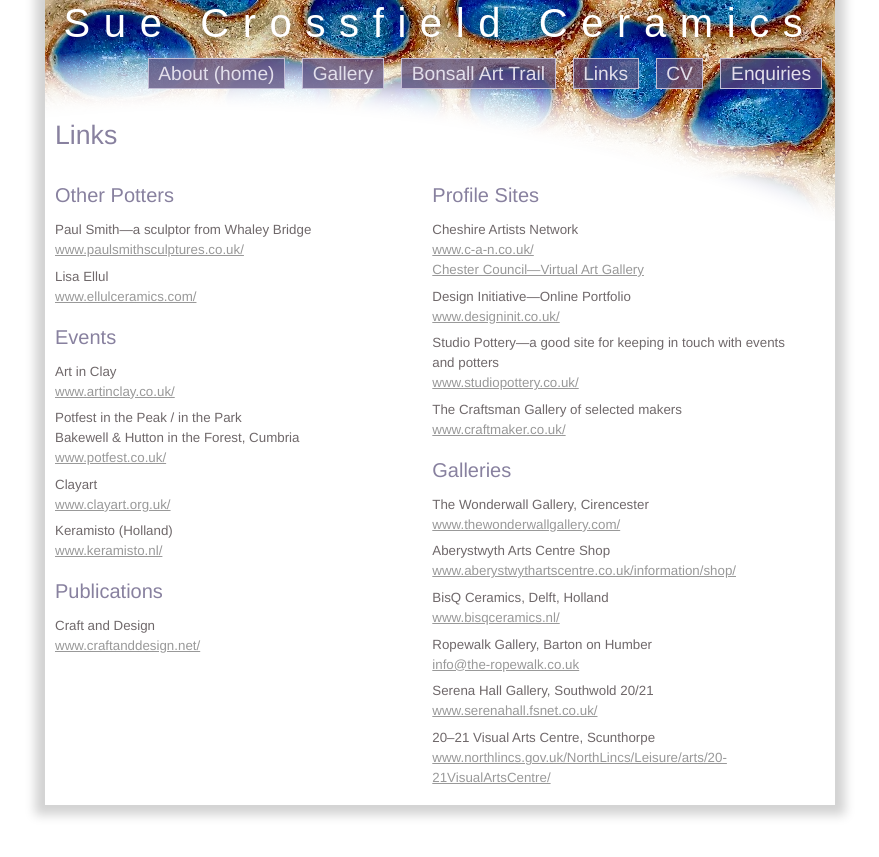
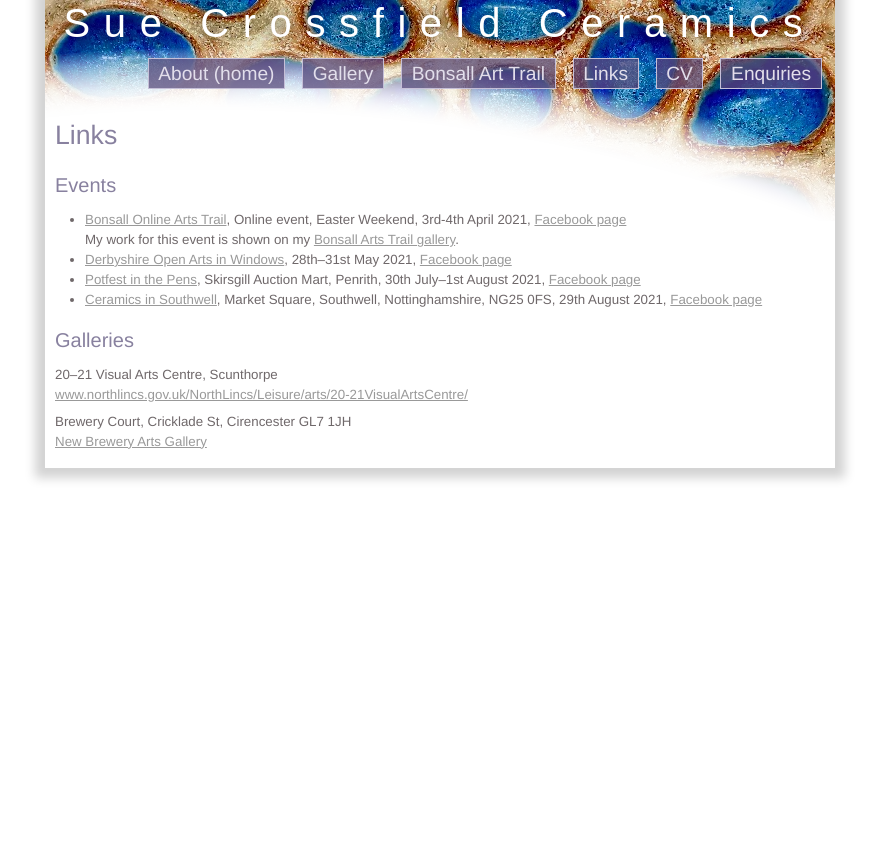
Before and after one commit to suecrossfield/suecrossfield.github.io, a Jekyll site: the page built from links.md, in a window 1280 px wide. Shown: the top 857 px of the page, without its empty margins (200-1079 px from the left). Built offline with Jekyll 4.4.1, drawn with Linux system fonts in a browser that asks for light colours.

Commit message:
Remove dead links and unused outlets

```diff
--- a/links.md
+++ b/links.md
@@ -5,73 +5,22 @@ title: Links
 
 # Links
 
-<div markdown="1" style="width: 49%; float: left;">
-
-## Other Potters
-
-Paul Smith—a sculptor from Whaley Bridge
-[www.paulsmithsculptures.co.uk/](http://www.paulsmithsculptures.co.uk/)
-
-Lisa Ellul
-[www.ellulceramics.com/](http://www.ellulceramics.com/)
 
 ## Events
 
-Art in Clay
-[www.artinclay.co.uk/](http://www.artinclay.co.uk/)
+{% include events.md %}
 
-Potfest in the Peak / in the Park
-Bakewell & Hutton in the Forest, Cumbria
-[www.potfest.co.uk/](http://www.potfest.co.uk/)
-
-Clayart
-[www.clayart.org.uk/](http://www.clayart.org.uk/)
-
-Keramisto (Holland)
-[www.keramisto.nl/](http://www.keramisto.nl/)
-
-## Publications
-
-Craft and Design
-[www.craftanddesign.net/](http://www.craftanddesign.net/)
-
-</div>
-<div markdown="1" style="width: 49%; float: left;">
-
-## Profile Sites
-
-Cheshire Artists Network
-[www.c-a-n.co.uk/
-](http://www.c-a-n.co.uk/)[Chester Council—Virtual Art Gallery](http://www.chester.gov.uk/tourism_and_leisure/arts_and_entertainment/virtual_art_gallery.aspx)
-
-Design Initiative—Online Portfolio
-[www.designinit.co.uk/](http://www.designinit.org.uk/)
-
-Studio Pottery—a good site for keeping in touch with events and potters
-[www.studiopottery.co.uk/](http://www.studiopottery.co.uk/)
-
-The Craftsman Gallery of selected makers
-[www.craftmaker.co.uk/](http://www.craftmaker.co.uk/)
 
 ## Galleries
-
-The Wonderwall Gallery, Cirencester
-[www.thewonderwallgallery.com/](http://www.thewonderwallgallery.com/)
-
-Aberystwyth Arts Centre Shop
-[www.aberystwythartscentre.co.uk/information/shop/](http://www.aberystwythartscentre.co.uk/information/shop.shtml)
-
-BisQ Ceramics, Delft, Holland
-[www.bisqceramics.nl/](http://www.bisqceramics.nl/)
-
-Ropewalk Gallery, Barton on Humber
-[info@the-ropewalk.co.uk](mailto:info@the-ropewalk.co.uk/)
-
-Serena Hall Gallery, Southwold 20/21
-[www.serenahall.fsnet.co.uk/](http://www.serenahall.fsnet.co.uk/)
 
 20–21 Visual Arts Centre, Scunthorpe
 [www.northlincs.gov.uk/NorthLincs/Leisure/arts/20-21VisualArtsCentre/](http://www.northlincs.gov.uk/leisure/arts/20-21visualartscentre/)
 
+Brewery Court, Cricklade St, Cirencester GL7 1JH
+[New Brewery Arts Gallery](https://www.newbreweryarts.org.uk/main-gallery)
+
+<div markdown="1" style="width: 49%; float: left;">
+</div>
+<div markdown="1" style="width: 49%; float: left;">
 </div>
 <div class="clear">&nbsp;</div>
```
Also changed, not shown: enquiries.md (+4 -0 lines), index.md (+4 -0 lines).
